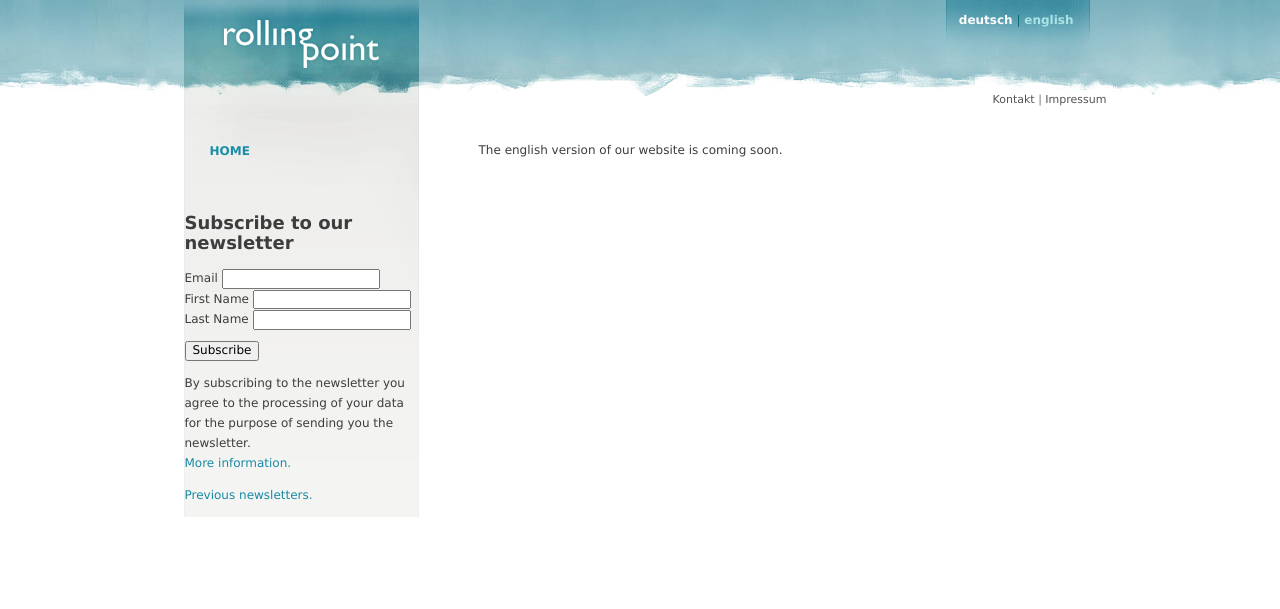
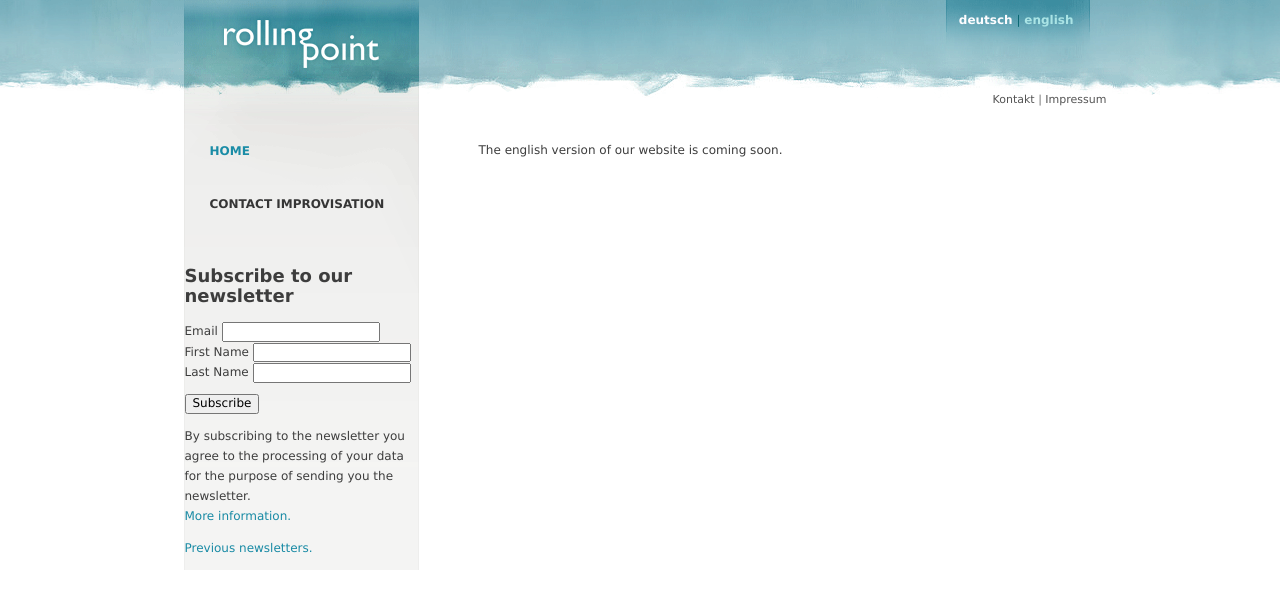
Before and after one commit to manulari/rollingpointat, a Jekyll site: the page built from _pages_en/en.md, in a window 1280 px wide. Shown: the top 609 px of the page. Built offline with Jekyll 4.4.1, drawn with Linux system fonts in a browser that asks for light colours; comment, search, counter and statistics services are not loaded.

Commit message:
cleanup p2

```diff
--- a/_data/nav_en.yml
+++ b/_data/nav_en.yml
@@ -1,3 +1,5 @@
 entries:
   - title: HOME
     path: /en/
+  - title: CONTACT IMPROVISATION
+    path: /en/contact-improvisation
--- a/_layouts/default.html
+++ b/_layouts/default.html
@@ -42,10 +42,10 @@
     <div id="contents">
 <div id="header">
   {% if language != "en" %}
-  <div style="text-align: right; padding: 10px 33px 0 0;"><span class="lang_active"><b>deutsch</b></span> <font color="#0a6873">|</font> <a href="{{ other_lang | default: "/en/" }}"><b>english</b></a></div>
+  <div style="text-align: right; padding: 10px 33px 0 0;"><span class="lang_active"><b>deutsch</b></span> <font color="#0a6873">|</font> <a href="{{ page.other_lang | default: "/en/" }}"><b>english</b></a></div>
          <div id="impressum" style="font-size: 11px; text-align:right; margin-top: 60px; color: #717171;"><a href="/kontakt">Kontakt</a> | <a href="/impressum">Impressum</a></div>
   {% else %}
-  <div style="text-align: right; padding: 10px 33px 0 0;"><a href="{{ other_lang | default: "/" }}"><b>deutsch</b></a> <font color="#0a6873">|</font> <span class="lang_active"><b>english</b></span></div>
+  <div style="text-align: right; padding: 10px 33px 0 0;"><a href="{{ page.other_lang | default: "/" }}"><b>deutsch</b></a> <font color="#0a6873">|</font> <span class="lang_active"><b>english</b></span></div>
          <div id="impressum" style="font-size: 11px; text-align:right; margin-top: 60px; color: #717171;"><a href="/kontakt">Kontakt</a> | <a href="/impressum">Impressum</a></div>
   {% endif %}
     </div>
--- a/_pages_de/contact-improvisation.md
+++ b/_pages_de/contact-improvisation.md
@@ -1,6 +1,7 @@
 ---
 permalink: /contact-improvisation
 title: CONTACT IMPROVISATION
+other_lang: /en/contact-improvisation
 ---
 # Contact Improvisation
 
```
Also changed, not shown: _pages_de/index.md (+1 -0 lines), _pages_en/en-contact-improvisation.md (added, +9 -0 lines).
